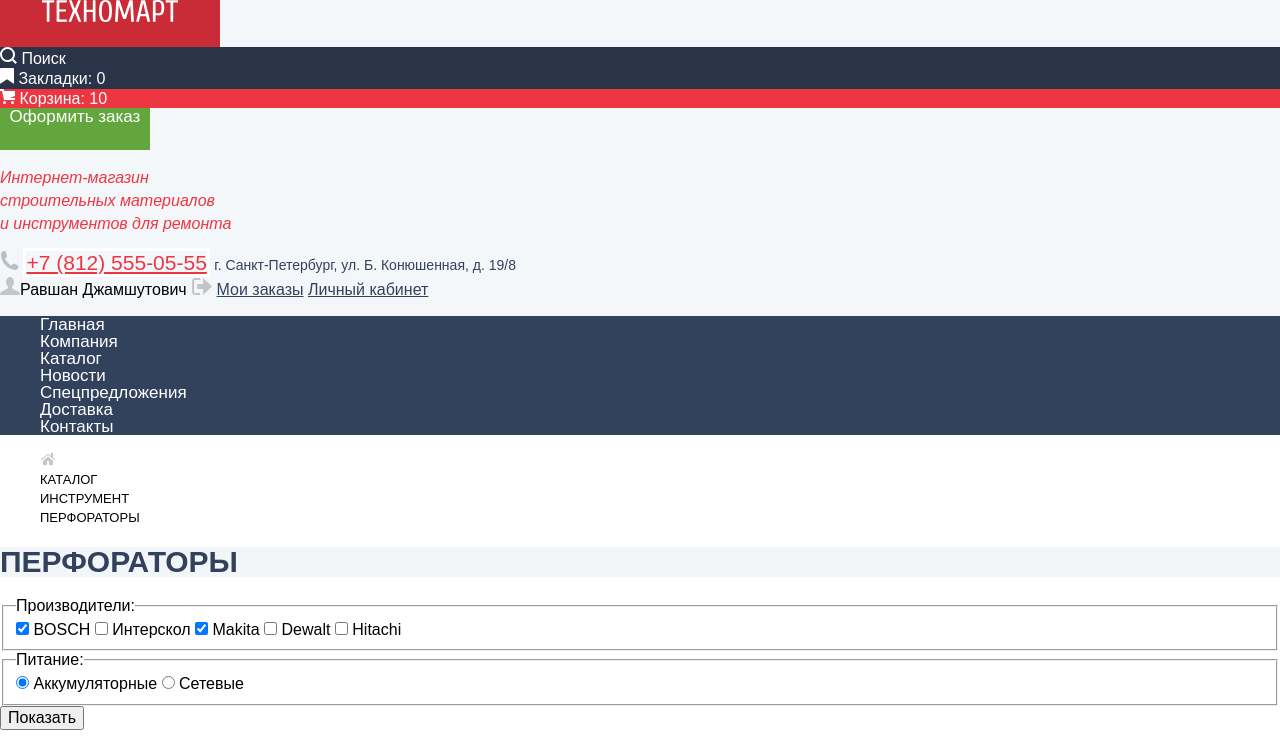
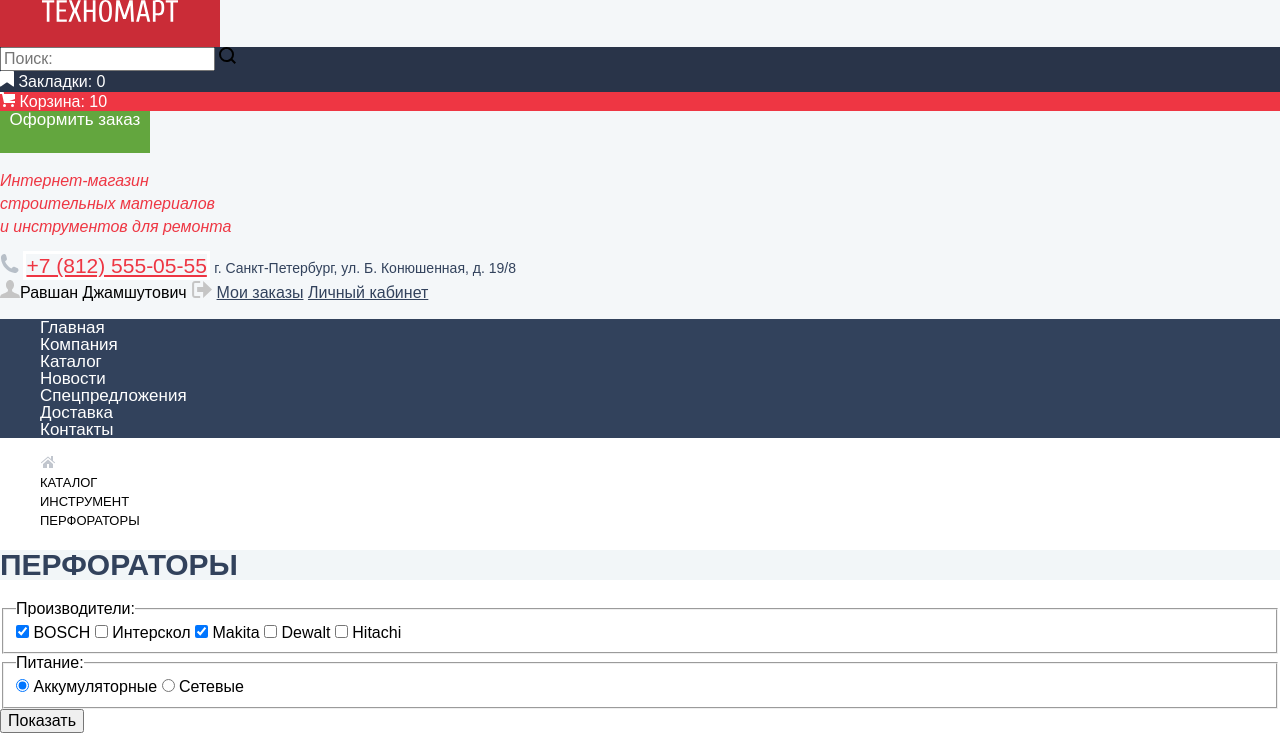
Before and after one commit to Let-Varchar/1248713-technomart-27, a plain HTML site: page catalog.html in a window 1280 px wide. Shown: the top 743 px of the page. Drawn offline with Linux system fonts and the light colour scheme; a web font is replaced by a local one.

Commit message:
исправил замечания по ipnput и шрифту

```diff
--- a/catalog.html
+++ b/catalog.html
@@ -6,16 +6,23 @@
   <link rel="stylesheet" href="css/normalize.css">
   <link rel="stylesheet" href="css/style.css">
   <title>HTML Academy: Техномарт</title>
+  <link
+    href="https://fonts.googleapis.com/css?family=Cuprum:400,400i,700|PT+Sans:400,400i,700&display=swap&subset=cyrillic"
+    rel="stylesheet">
 </head>
 
 <body>
-
   <header class="header">
     <section class="top_items">
       <a href='index.html' class="logo"><img src="img/logo-technomart.svg" alt=""></a>
       <div class="top_item">
-        <img src="img/icon-search.svg" alt="поиск">
-        <span class="top_item_text">Поиск</span class="top_item_text">
+        <label class="search">
+          <input type="search" placeholder="Поиск:" class="search__input">
+          <svg xmlns="http://www.w3.org/2000/svg" width="17" height="17" class="search__icon">
+            <path
+              d="M17 15.586l-3.542-3.542A7.465 7.465 0 0015 7.5 7.5 7.5 0 107.5 15c1.71 0 3.282-.579 4.544-1.542L15.586 17 17 15.586zM2 7.5C2 4.467 4.467 2 7.5 2 10.532 2 13 4.467 13 7.5c0 3.032-2.468 5.5-5.5 5.5A5.506 5.506 0 012 7.5z" />
+          </svg>
+        </label>
       </div class="top_item">
       <div class="top_item">
         <img src="img/icon-bookmark.svg" alt="закаладки">
```
Also changed, not shown: index.html (+7 -2 lines).
